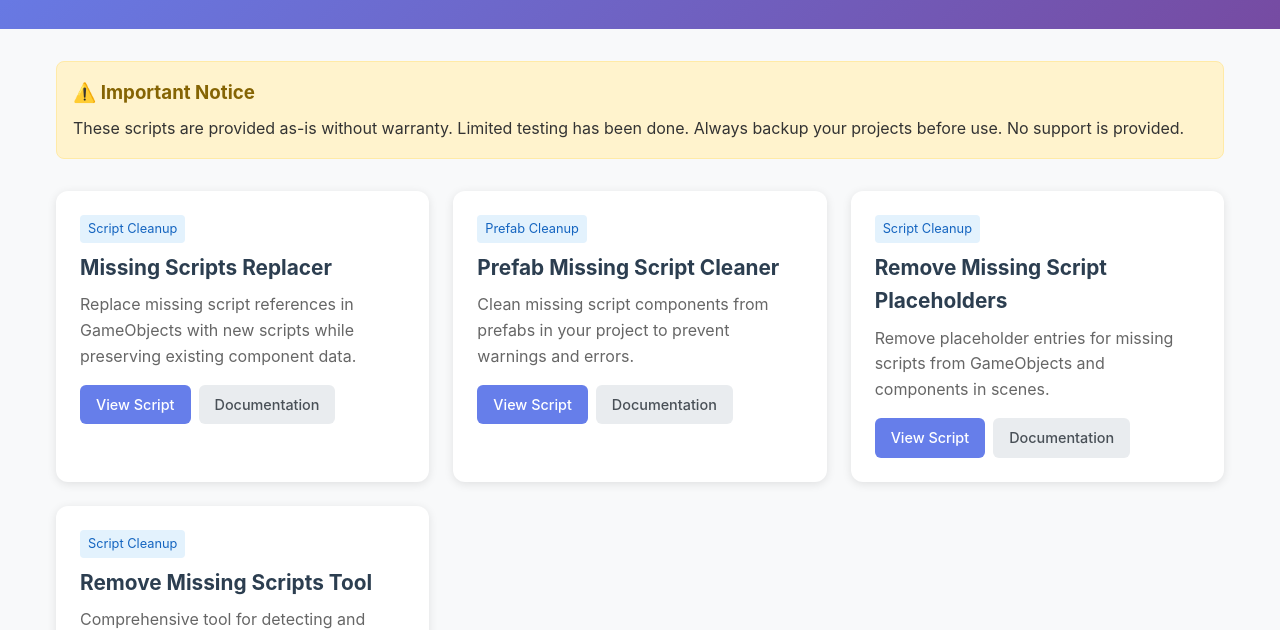
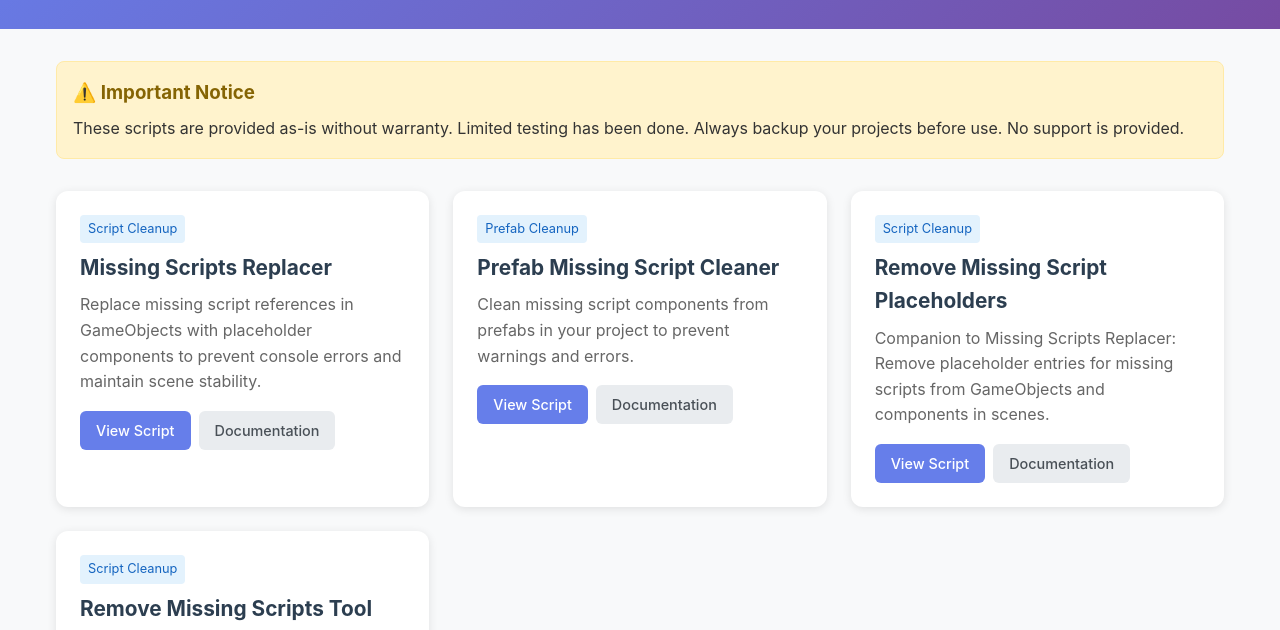
Before and after one commit to LaurieAnnis/3D-artist-Unity-tools, a plain HTML site: page index.html in a window 1280 px wide. Shown: the part 135-765 px from the top of the page. Drawn offline with Linux system fonts and the light colour scheme.

Commit message:
Update index.html
corrected missing script replacer entries

```diff
--- a/index.html
+++ b/index.html
@@ -165,7 +165,7 @@
             <div class="script-card">
                 <span class="category">Script Cleanup</span>
                 <h3>Missing Scripts Replacer</h3>
-                <p>Replace missing script references in GameObjects with new scripts while preserving existing component data.</p>
+                <p>Replace missing script references in GameObjects with placeholder components to prevent console errors and maintain scene stability.</p>
                 <div class="script-actions">
                     <a href="https://github.com/LaurieAnnis/3D-artist-Unity-tools/blob/main/scripts/MissingScriptsReplacer.cs" class="btn btn-primary">View Script</a>
                     <a href="https://github.com/LaurieAnnis/3D-artist-Unity-tools/blob/main/docs/MissingScriptsReplacerDocumentation.md" class="btn btn-secondary">Documentation</a>
@@ -185,7 +185,7 @@
             <div class="script-card">
                 <span class="category">Script Cleanup</span>
                 <h3>Remove Missing Script Placeholders</h3>
-                <p>Remove placeholder entries for missing scripts from GameObjects and components in scenes.</p>
+                <p>Companion to Missing Scripts Replacer: Remove placeholder entries for missing scripts from GameObjects and components in scenes.</p>
                 <div class="script-actions">
                     <a href="https://github.com/LaurieAnnis/3D-artist-Unity-tools/blob/main/scripts/RemoveMissingScriptPlaceholders.cs" class="btn btn-primary">View Script</a>
                     <a href="https://github.com/LaurieAnnis/3D-artist-Unity-tools/blob/main/docs/RemoveMissingScriptPlaceholders.md" class="btn btn-secondary">Documentation</a>
```
